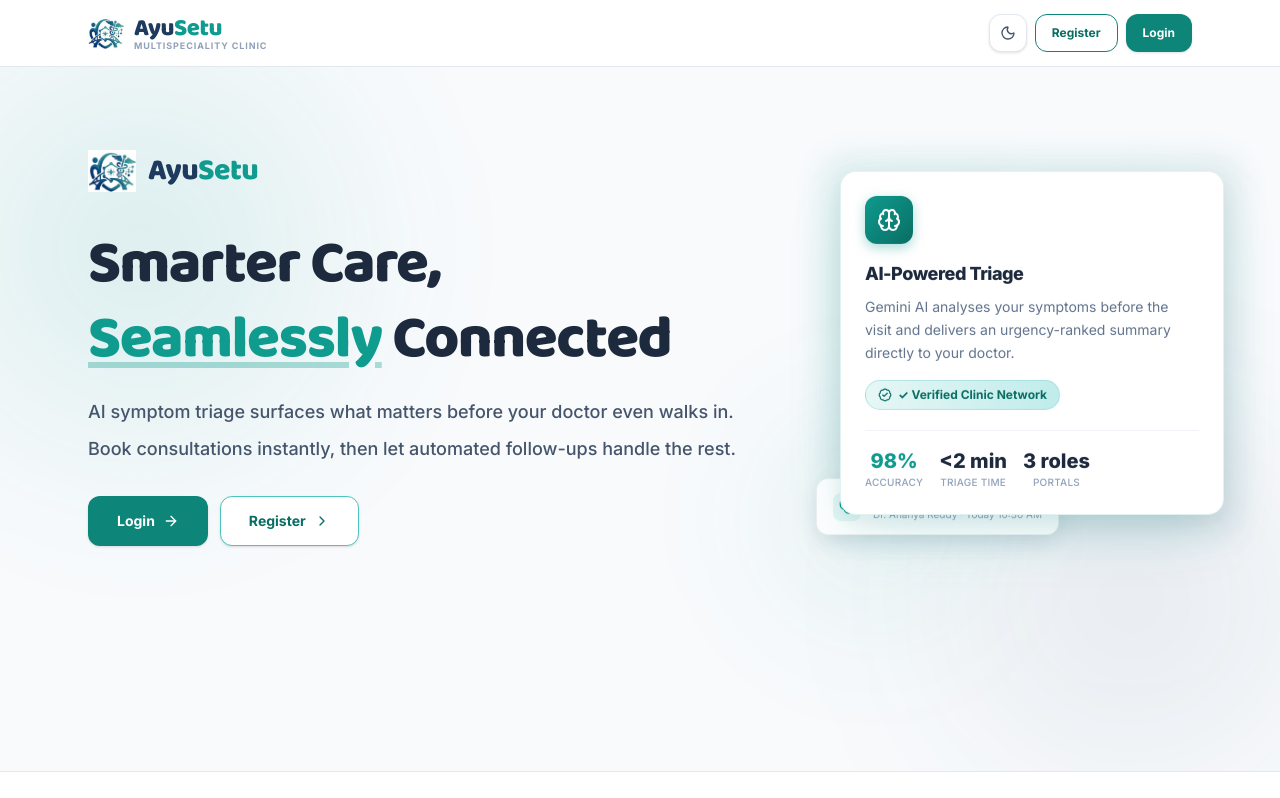
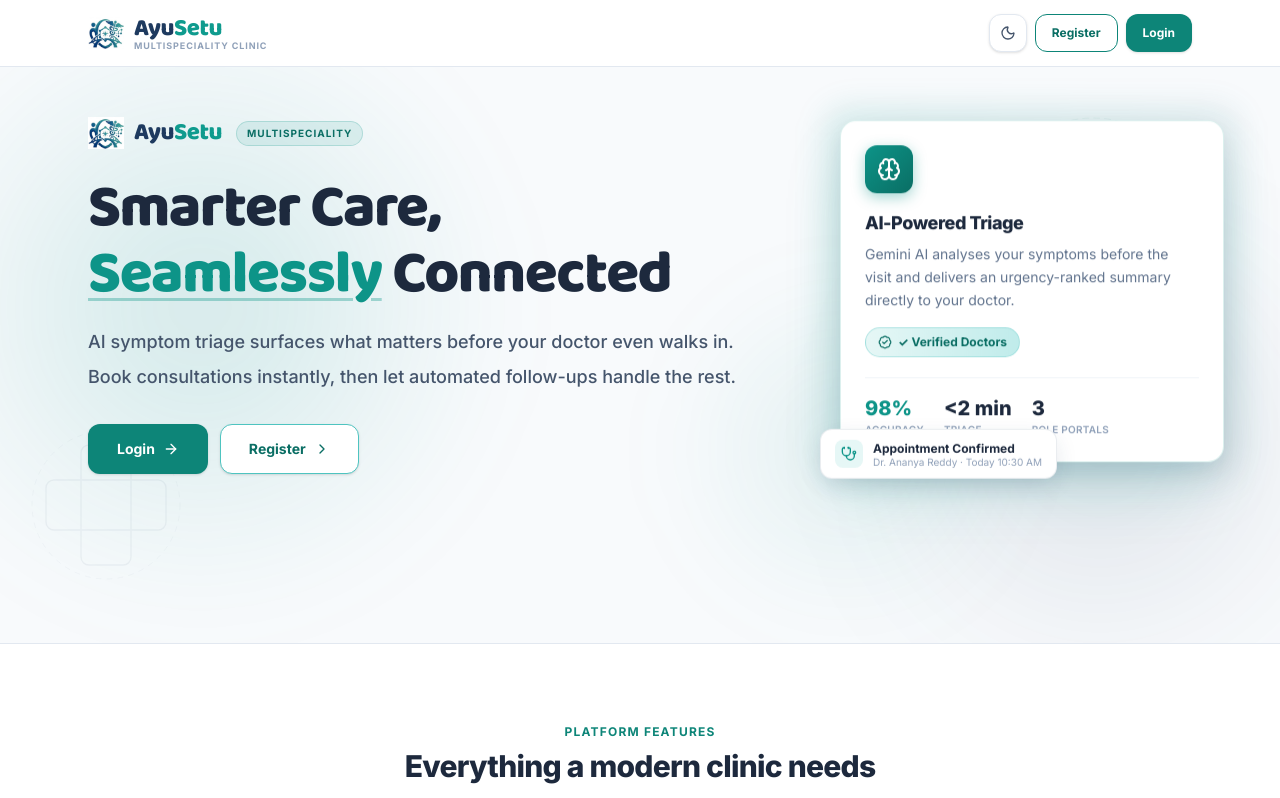
Before and after one commit to vip23anchib/ayusetu-healthcare, a React (Vite) app in the folder frontend/: page / in a window 1280 px wide. Shown: the top 798 px of the page. Built offline with nearby package versions, Linux system fonts and the light colour scheme; no server answers.

Commit message:
enhanced landing page UI

```diff
--- a/frontend/src/pages/LandingPage.jsx
+++ b/frontend/src/pages/LandingPage.jsx
@@ -183,87 +183,165 @@
       <section
         id="hero"
         className="relative overflow-hidden"
-        style={{ minHeight: '88vh' }}
+        style={{ minHeight: '72vh' }}
       >
-        {/* ── Soft blob backgrounds ── */}
+        {/* ── Blob 1: teal, top-left, strong ── */}
         <div
           aria-hidden="true"
           style={{
             position: 'absolute',
-            top: '-120px',
-            left: '-160px',
-            width: '600px',
-            height: '600px',
+            top: '-80px',
+            left: '-120px',
+            width: '640px',
+            height: '640px',
             borderRadius: '50%',
-            background: 'radial-gradient(circle, #0f9b8e22 0%, transparent 70%)',
-            filter: 'blur(60px)',
+            background: 'radial-gradient(circle, rgba(13,148,136,0.16) 0%, transparent 68%)',
+            filter: 'blur(48px)',
             pointerEvents: 'none',
           }}
         />
+        {/* ── Blob 2: navy, bottom-right ── */}
         <div
           aria-hidden="true"
           style={{
             position: 'absolute',
-            bottom: '-80px',
-            right: '-100px',
-            width: '500px',
-            height: '500px',
+            bottom: '-60px',
+            right: '-80px',
+            width: '520px',
+            height: '520px',
             borderRadius: '50%',
-            background: 'radial-gradient(circle, #1e3a5f1a 0%, transparent 70%)',
-            filter: 'blur(80px)',
+            background: 'radial-gradient(circle, rgba(30,58,95,0.13) 0%, transparent 68%)',
+            filter: 'blur(64px)',
             pointerEvents: 'none',
           }}
         />
+        {/* ── Blob 3: teal, centre-right mid ── */}
         <div
           aria-hidden="true"
           style={{
             position: 'absolute',
-            top: '40%',
-            left: '55%',
-            width: '340px',
-            height: '340px',
+            top: '35%',
+            left: '52%',
+            width: '360px',
+            height: '360px',
             borderRadius: '50%',
-            background: 'radial-gradient(circle, #0f9b8e14 0%, transparent 70%)',
-            filter: 'blur(50px)',
+            background: 'radial-gradient(circle, rgba(13,148,136,0.10) 0%, transparent 70%)',
+            filter: 'blur(44px)',
             pointerEvents: 'none',
           }}
         />
 
+        {/* ── Medical line-art SVG motifs (very low opacity) ── */}
+        <svg
+          aria-hidden="true"
+          xmlns="http://www.w3.org/2000/svg"
+          style={{
+            position: 'absolute',
+            top: '8%',
+            right: '6%',
+            width: '220px',
+            height: '220px',
+            opacity: 0.055,
+            color: '#0d9488',
+            pointerEvents: 'none',
+            overflow: 'visible',
+          }}
+          fill="none"
+          stroke="currentColor"
+          strokeWidth="1.4"
+          strokeLinecap="round"
+          strokeLinejoin="round"
+        >
+          {/* Stethoscope outline */}
+          <circle cx="110" cy="110" r="105" strokeDasharray="6 5" strokeWidth="1" />
+          <path d="M60 60 Q60 90 80 100 Q110 115 110 145 Q110 175 80 180" />
+          <circle cx="80" cy="185" r="12" />
+          <path d="M60 60 Q60 90 80 100" />
+          <path d="M70 55 Q65 40 80 36 Q95 32 95 50" />
+          <circle cx="68" cy="57" r="5" />
+          <circle cx="96" cy="47" r="5" />
+          {/* Heartbeat line */}
+          <path d="M10 155 L35 155 L48 128 L62 182 L75 140 L88 155 L210 155" strokeWidth="1.8" />
+        </svg>
+
+        <svg
+          aria-hidden="true"
+          xmlns="http://www.w3.org/2000/svg"
+          style={{
+            position: 'absolute',
+            bottom: '10%',
+            left: '2%',
+            width: '160px',
+            height: '160px',
+            opacity: 0.05,
+            color: '#1e3a5f',
+            pointerEvents: 'none',
+          }}
+          fill="none"
+          stroke="currentColor"
+          strokeWidth="1.4"
+          strokeLinecap="round"
+          strokeLinejoin="round"
+        >
+          {/* Medical cross */}
+          <rect x="55" y="20" width="50" height="120" rx="8" />
+          <rect x="20" y="55" width="120" height="50" rx="8" />
+          {/* Small pulse around cross */}
+          <circle cx="80" cy="80" r="74" strokeDasharray="5 6" strokeWidth="1" opacity="0.6" />
+        </svg>
+
         {/* ── Two-column inner ── */}
-        <div className="max-w-6xl mx-auto px-4 sm:px-6 pt-20 pb-24 flex flex-col lg:flex-row items-center gap-12 lg:gap-8 relative z-10">
+        <div className="max-w-6xl mx-auto px-4 sm:px-6 pt-12 pb-16 flex flex-col lg:flex-row items-center gap-10 lg:gap-8 relative z-10">
 
           {/* ── LEFT COLUMN (60%) ── */}
           <div className="flex-none w-full lg:w-[60%] flex flex-col items-start">
 
-            {/* Logo + wordmark badge */}
-            <div className="flex items-center gap-3 mb-8">
-              <img src="/logo.png" alt="AyuSetu Logo" className="h-12 w-12 object-contain" />
-              <span className="brand-wordmark text-3xl leading-none">
+            {/* Logo + wordmark — smaller so headline dominates */}
+            <div className="flex items-center gap-2.5 mb-6">
+              <img src="/logo.png" alt="AyuSetu Logo" className="h-9 w-9 object-contain" />
+              <span className="brand-wordmark text-2xl leading-none">
                 <span className="brand-ayu">Ayu</span>
                 <span className="brand-setu">Setu</span>
               </span>
+              {/* Pill sub-badge */}
+              <span
+                className="text-[10px] font-bold uppercase tracking-widest px-2.5 py-1 rounded-full ml-1"
+                style={{
+                  background: 'rgba(13,148,136,0.10)',
+                  color: '#0a6e64',
+                  border: '1px solid rgba(13,148,136,0.20)',
+                }}
+              >
+                Multispeciality
+              </span>
             </div>
 
-            {/* Main headline */}
+            {/* Main headline — clear visual apex */}
             <h1
-              className="text-5xl sm:text-6xl font-extrabold leading-tight tracking-tight text-slate-800 dark:text-slate-100 mb-5"
+              className="text-5xl sm:text-6xl font-extrabold leading-[1.1] tracking-tight text-slate-800 dark:text-slate-100 mb-5"
               style={{ fontFamily: "'Baloo 2', 'Inter', sans-serif" }}
             >
-              Smarter Care,{' '}<br />
-              <span style={{ color: '#0f9b8e', textDecoration: 'underline', textDecorationColor: '#0f9b8e55', textUnderlineOffset: '6px' }}>
+              Smarter Care,<br />
+              <span style={{
+                color: '#0d9488',
+                textDecoration: 'underline',
+                textDecorationColor: 'rgba(13,148,136,0.35)',
+                textUnderlineOffset: '7px',
+                textDecorationThickness: '3px',
+              }}>
                 Seamlessly
               </span>{' '}Connected
             </h1>
 
             {/* Benefit-specific subtext */}
-            <p className="text-base sm:text-lg text-slate-600 dark:text-slate-400 font-medium leading-relaxed mb-2">
+            <p className="text-base sm:text-lg text-slate-600 dark:text-slate-400 font-medium leading-relaxed mb-1.5">
               AI symptom triage surfaces what matters before your doctor even walks in.
             </p>
             <p className="text-base sm:text-lg text-slate-600 dark:text-slate-400 font-medium leading-relaxed mb-8">
               Book consultations instantly, then let automated follow-ups handle the rest.
             </p>
 
-            {/* CTAs */}
+            {/* CTAs — left-aligned, unchanged styles */}
             <div className="flex flex-col sm:flex-row gap-3">
               <Link
                 id="hero-login-btn"
@@ -286,20 +364,18 @@
 
           {/* ── RIGHT COLUMN (40%) ── */}
           <div className="flex-none w-full lg:w-[40%] flex items-center justify-center lg:justify-end">
-            {/* Floating triage card */}
-            <div
-              className="relative w-full max-w-sm"
-              style={{ perspective: '800px' }}
-            >
-              {/* Subtle decorative ring behind card */}
+            {/* Floating triage card wrapper */}
+            <div className="relative w-full max-w-sm" style={{ perspective: '900px' }}>
+
+              {/* Glow ring behind card */}
               <div
                 aria-hidden="true"
                 style={{
                   position: 'absolute',
-                  inset: '-20px',
+                  inset: '-18px',
                   borderRadius: '28px',
-                  background: 'linear-gradient(135deg, #0f9b8e18, #1e3a5f12)',
-                  filter: 'blur(12px)',
+                  background: 'linear-gradient(135deg, rgba(13,148,136,0.12), rgba(30,58,95,0.08))',
+                  filter: 'blur(14px)',
                   zIndex: 0,
                 }}
               />
@@ -308,83 +384,79 @@
               <div
                 className="relative bg-white dark:bg-slate-800 rounded-2xl p-6"
                 style={{
-                  boxShadow: '0 24px 60px -8px rgba(15,155,142,0.18), 0 8px 24px -4px rgba(30,58,95,0.10)',
-                  border: '1px solid rgba(15,155,142,0.12)',
+                  boxShadow: '0 28px 64px -8px rgba(13,148,136,0.20), 0 8px 24px -4px rgba(30,58,95,0.12)',
+                  border: '1px solid rgba(13,148,136,0.14)',
                   zIndex: 1,
                   animation: 'heroCardFloat 5s ease-in-out infinite',
                 }}
               >
-                {/* Card icon */}
+                {/* Teal icon pill */}
                 <div
                   className="inline-flex items-center justify-center mb-4 rounded-xl"
                   style={{
                     width: '48px',
                     height: '48px',
-                    background: 'linear-gradient(135deg, #0f9b8e, #0a6e64)',
-                    boxShadow: '0 4px 12px rgba(15,155,142,0.35)',
+                    background: 'linear-gradient(135deg, #0d9488, #0a6e64)',
+                    boxShadow: '0 4px 14px rgba(13,148,136,0.38)',
                   }}
                 >
                   <Brain className="h-6 w-6 text-white" />
                 </div>
 
-                {/* Card heading */}
-                <h2 className="text-lg font-extrabold text-slate-800 dark:text-slate-100 mb-2 tracking-tight">
+                <h2 className="text-lg font-extrabold text-slate-800 dark:text-slate-100 mb-1.5 tracking-tight">
                   AI-Powered Triage
                 </h2>
 
-                {/* Card body text */}
                 <p className="text-sm text-slate-500 dark:text-slate-400 leading-relaxed mb-4">
                   Gemini AI analyses your symptoms before the visit and delivers an urgency-ranked summary directly to your doctor.
                 </p>
 
-                {/* Verified badge */}
+                {/* ✓ Verified Doctors badge */}
                 <span
                   className="inline-flex items-center gap-1.5 text-xs font-bold px-3 py-1.5 rounded-full"
                   style={{
                     background: 'linear-gradient(90deg, #e6f7f6, #c0eceb)',
                     color: '#0a6e64',
-                    border: '1px solid #87d8d680',
+                    border: '1px solid rgba(135,216,214,0.55)',
                   }}
                 >
                   <BadgeCheck className="h-3.5 w-3.5" />
-                  ✓ Verified Clinic Network
+                  ✓ Verified Doctors
                 </span>
 
                 {/* Mini stat row */}
-                <div className="flex gap-4 mt-5 pt-4 border-t border-slate-100 dark:border-slate-700">
-                  <div className="text-center">
-                    <p className="text-xl font-extrabold" style={{ color: '#0f9b8e' }}>98%</p>
-                    <p className="text-[10px] text-slate-400 font-medium uppercase tracking-wide">Accuracy</p>
+                <div className="flex gap-5 mt-5 pt-4 border-t border-slate-100 dark:border-slate-700">
+                  <div>
+                    <p className="text-xl font-extrabold" style={{ color: '#0d9488' }}>98%</p>
+                    <p className="text-[10px] text-slate-400 font-semibold uppercase tracking-wide">Accuracy</p>
                   </div>
-                  <div className="text-center">
+                  <div>
                     <p className="text-xl font-extrabold text-slate-800 dark:text-slate-100">&lt;2 min</p>
-                    <p className="text-[10px] text-slate-400 font-medium uppercase tracking-wide">Triage Time</p>
+                    <p className="text-[10px] text-slate-400 font-semibold uppercase tracking-wide">Triage</p>
                   </div>
-                  <div className="text-center">
-                    <p className="text-xl font-extrabold text-slate-800 dark:text-slate-100">3 roles</p>
-                    <p className="text-[10px] text-slate-400 font-medium uppercase tracking-wide">Portals</p>
+                  <div>
+                    <p className="text-xl font-extrabold text-slate-800 dark:text-slate-100">3</p>
+                    <p className="text-[10px] text-slate-400 font-semibold uppercase tracking-wide">Role Portals</p>
                   </div>
                 </div>
               </div>
 
-              {/* Secondary micro-card — Appointment confirmed */}
+              {/* Micro-card — Appointment confirmed, offset bottom-left */}
               <div
-                className="absolute -bottom-6 -left-6 bg-white dark:bg-slate-800 rounded-xl px-4 py-3 flex items-center gap-3"
+                className="absolute -bottom-5 -left-5 bg-white dark:bg-slate-800 rounded-xl px-3.5 py-2.5 flex items-center gap-2.5"
                 style={{
-                  boxShadow: '0 8px 24px -4px rgba(30,58,95,0.14)',
-                  border: '1px solid rgba(30,58,95,0.08)',
+                  boxShadow: '0 8px 24px -4px rgba(30,58,95,0.16)',
+                  border: '1px solid rgba(30,58,95,0.09)',
                   animation: 'heroCardFloat 5s ease-in-out 2.5s infinite',
+                  zIndex: 2,
                 }}
               >
-                <div
-                  className="flex-none rounded-lg p-1.5"
-                  style={{ background: '#e6f7f6' }}
-                >
-                  <Stethoscope className="h-4 w-4" style={{ color: '#0f9b8e' }} />
+                <div className="flex-none rounded-lg p-1.5" style={{ background: '#e6f7f6' }}>
+                  <Stethoscope className="h-4 w-4" style={{ color: '#0d9488' }} />
                 </div>
                 <div>
-                  <p className="text-xs font-bold text-slate-800 dark:text-slate-100">Appointment Confirmed</p>
-                  <p className="text-[10px] text-slate-400">Dr. Ananya Reddy · Today 10:30 AM</p>
+                  <p className="text-xs font-bold text-slate-800 dark:text-slate-100 leading-tight">Appointment Confirmed</p>
+                  <p className="text-[10px] text-slate-400 leading-tight">Dr. Ananya Reddy · Today 10:30 AM</p>
                 </div>
               </div>
             </div>
@@ -393,11 +465,11 @@
         </div>
       </section>
 
-      {/* Keyframe for card float animation */}
+      {/* Keyframe for hero card float */}
       <style>{`
         @keyframes heroCardFloat {
           0%, 100% { transform: translateY(0px); }
-          50% { transform: translateY(-10px); }
+          50%       { transform: translateY(-9px); }
         }
       `}</style>
 
```
